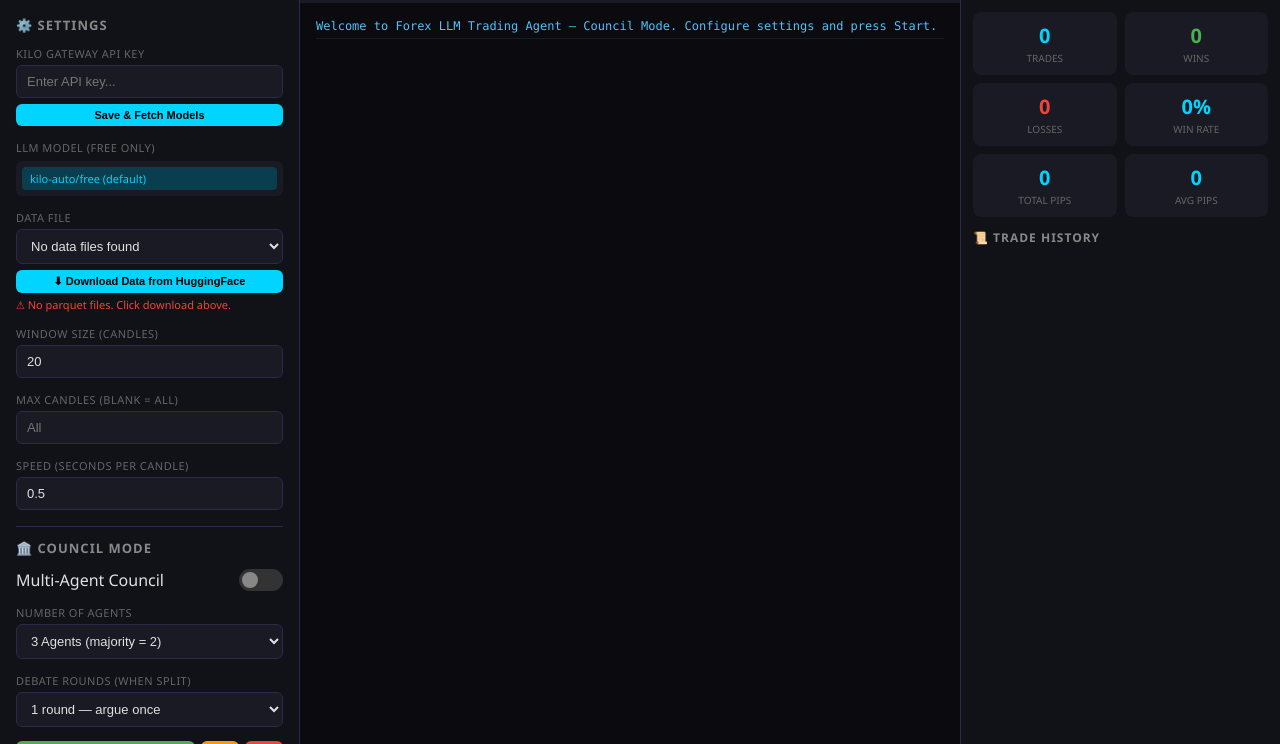
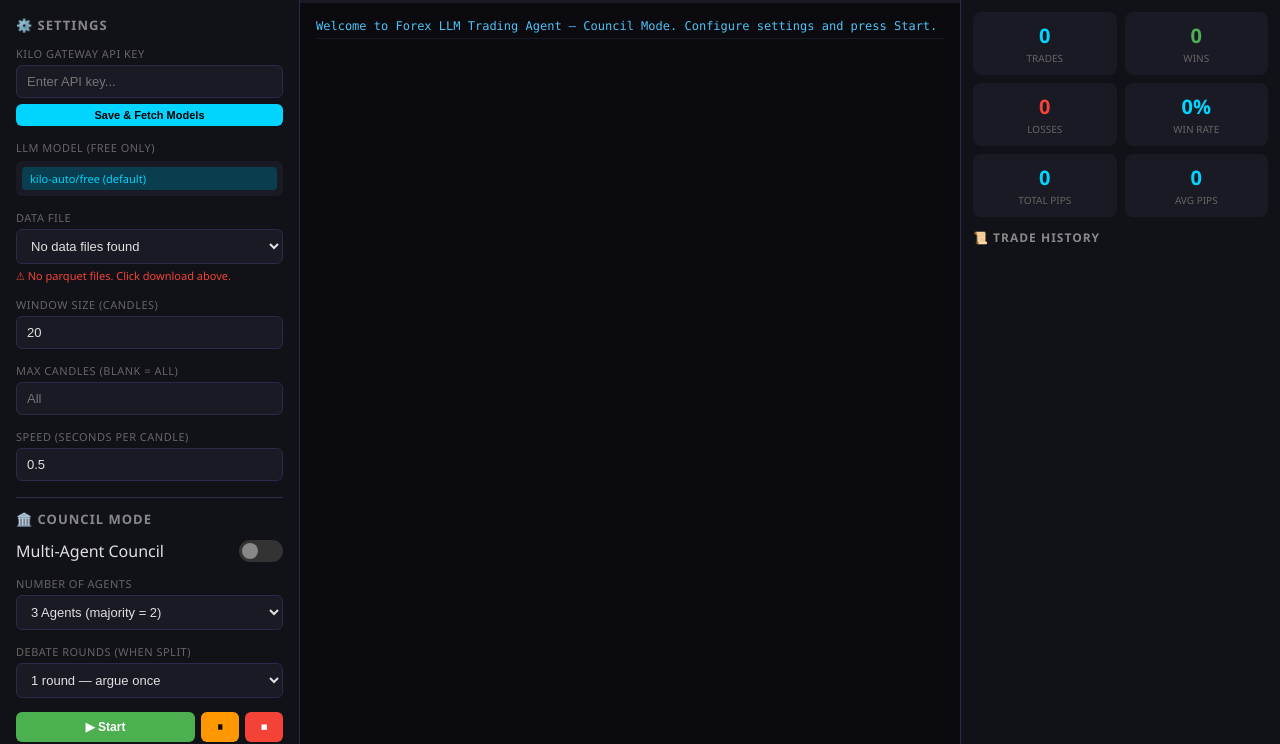
Before and after one commit to raihanetx/forex-agent, a Flask app: page / in a window 1280 px wide. Shown: the part 60-804 px from the top of the page. Run offline with Flask 3, Linux system fonts and the light colour scheme; data that the repository does not hold is empty.

Commit message:
Embed parquet data directly, remove HuggingFace download dependency
- Added data/*.parquet files to repo (1.1 MB total)
- Removed huggingface_hub from requirements
- Removed download_data() and /api/data/download endpoint
- Cleaned up Dockerfile HF_TOKEN comments
- Updated .gitignore

```diff
--- a/agent.py
+++ b/agent.py
@@ -14,7 +14,6 @@ import os
 import time
 from datetime import datetime
 from council import TradingCouncil
-from huggingface_hub import hf_hub_download
 
 
 class Trade:
--- a/app.py
+++ b/app.py
@@ -9,7 +9,6 @@ import json
 import os
 from config import load_config, save_config, fetch_free_models
 from agent import TradingAgent
-from huggingface_hub import hf_hub_download
 
 app = Flask(__name__)
 
@@ -18,59 +17,7 @@ agent = None
 log_buffer = []  # Stores recent log messages for polling
 config = load_config()
 
-# Download data files from HuggingFace on startup
-DATA_REPO = "Raihan1234/forex-agent-data"
-DATA_FILES = ["EURUSD_M1_February_2026.parquet", "EURUSD_M1_March_2026.parquet"]
 DATA_DIR = os.path.join(os.path.dirname(os.path.abspath(__file__)), "data")
-os.makedirs(DATA_DIR, exist_ok=True)
-
-def download_data():
-    """Download parquet data files from HuggingFace dataset."""
-    # Try to find a valid HF token
-    hf_token = os.environ.get("HF_TOKEN") or os.environ.get("HUGGING_FACE_HUB_TOKEN")
-    if hf_token:
-        print(f"  🔑 HF token found ({hf_token[:8]}...)")
-    else:
-        print("  🔑 No HF token found — dataset is public, downloading without auth")
-
-    for fname in DATA_FILES:
-        fpath = os.path.join(DATA_DIR, fname)
-        if os.path.exists(fpath):
-            print(f"  ✅ Already exists: {fname}")
-            continue
-
-        # Try with token first, then without
-        attempts = [
-            ("with token", hf_token if hf_token else True),
-            ("without token", None),
-        ]
-
-        for attempt_name, token_val in attempts:
-            try:
-                print(f"  ⬇ Downloading {fname} ({attempt_name})...")
-                hf_hub_download(
-                    repo_id=DATA_REPO,
-                    repo_type="dataset",
-                    filename=fname,
-                    local_dir=DATA_DIR,
-                    token=token_val,
-                )
-                print(f"  ✅ Downloaded: {fname}")
-                break
-            except Exception as e:
-                print(f"  ⚠ {attempt_name} failed: {type(e).__name__}: {e}")
-        else:
-            print(f"  ❌ All attempts failed for {fname}")
-
-    # Verify files
-    downloaded = [f for f in os.listdir(DATA_DIR) if f.endswith(".parquet")]
-    print(f"  📂 Data directory contents: {downloaded}")
-    if not downloaded:
-        print("  ⚠⚠⚠ WARNING: No data files available! Backtest will not work.")
-        print("  💡 Fix: Set HF_TOKEN in Space settings, or upload parquet files manually")
-
-print("📥 Downloading data files...")
-download_data()
 
 
 def log_callback(msg, level="info"):
@@ -129,17 +76,7 @@ def list_data_files():
     return jsonify({"files": files})
 
 
-@app.route("/api/data/download", methods=["POST"])
-def redownload_data():
-    """Trigger re-download of data files from HuggingFace."""
-    download_data()
-    files = []
-    if os.path.exists(DATA_DIR):
-        for f in os.listdir(DATA_DIR):
-            if f.endswith(".parquet"):
-                size = os.path.getsize(os.path.join(DATA_DIR, f))
-                files.append({"name": f, "size_kb": round(size / 1024, 1)})
-    return jsonify({"files": files, "count": len(files)})
+
 
 
 @app.route("/api/start", methods=["POST"])
--- a/requirements.txt
+++ b/requirements.txt
@@ -3,4 +3,3 @@ pandas==2.2.3
 requests==2.31.0
 pyarrow==18.1.0
 gunicorn==23.0.0
-huggingface_hub>=0.20.0
--- a/templates/dashboard.html
+++ b/templates/dashboard.html
@@ -148,7 +148,6 @@ body { font-family: 'Segoe UI', Tahoma, sans-serif; background: #0a0a0f; color:
       <select id="dataFile">
         <option value="">Loading files...</option>
       </select>
-      <button class="btn btn-sm btn-primary" style="margin-top:6px;width:100%" onclick="downloadData()">⬇ Download Data from HuggingFace</button>
       <div id="dataStatus" style="font-size:11px;color:#666;margin-top:4px"></div>
     </div>
 
@@ -329,28 +328,7 @@ function loadDataFiles() {
   });
 }
 
-function downloadData() {
-  const status = document.getElementById("dataStatus");
-  status.textContent = "⬇ Downloading from HuggingFace...";
-  status.style.color = "#ff9800";
 
-  fetch("/api/data/download", {method: "POST"})
-    .then(r => r.json())
-    .then(data => {
-      if (data.count > 0) {
-        status.textContent = `✅ Downloaded ${data.count} file(s)!`;
-        status.style.color = "#4caf50";
-        loadDataFiles();
-      } else {
-        status.textContent = "❌ Download failed. Check HF_TOKEN in Space settings.";
-        status.style.color = "#f44336";
-      }
-    })
-    .catch(err => {
-      status.textContent = "❌ Error: " + err;
-      status.style.color = "#f44336";
-    });
-}
 
 function saveApiKey() {
   const key = document.getElementById("apiKey").value.trim();
```
Also changed, not shown: 2 other files.
